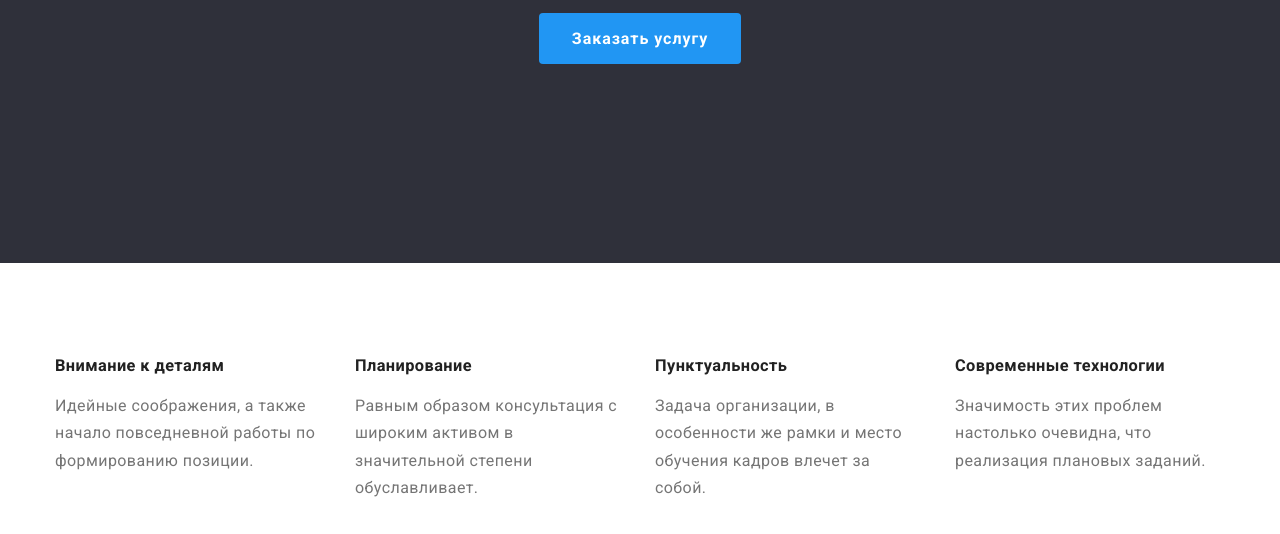
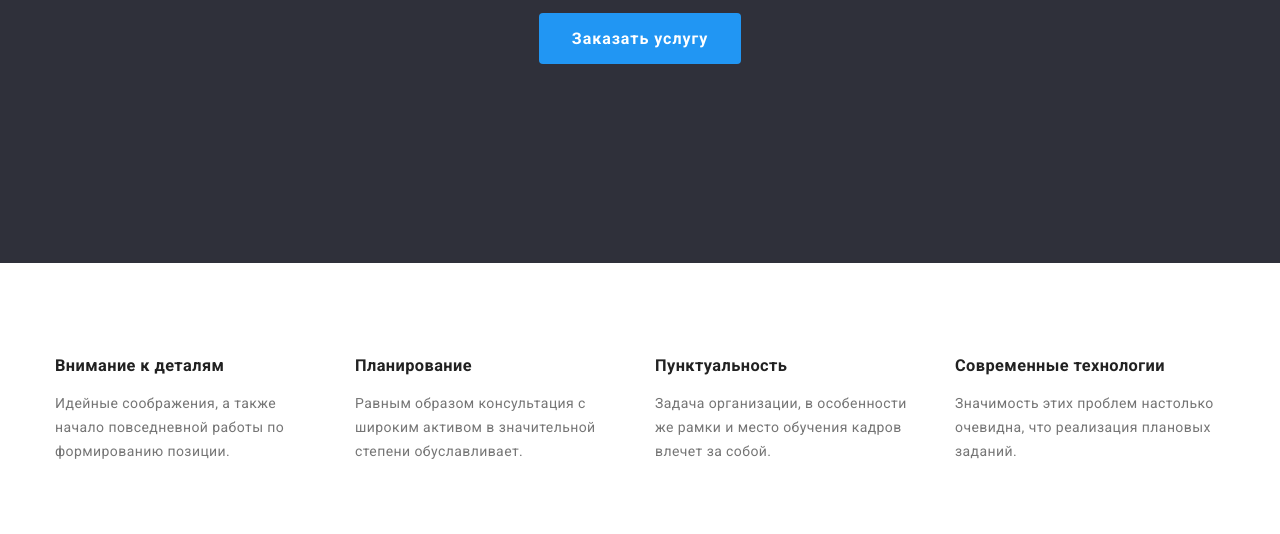
Before and after one commit to SergeyVishnevskiy/goit-markup-hw-03, a plain HTML site: page index.html in a window 1280 px wide. Shown: the part 418-952 px from the top of the page. Drawn offline with nearby package versions, Linux system fonts and the light colour scheme.

Commit message:
правка

```diff
--- a/css/style.css
+++ b/css/style.css
@@ -61,7 +61,7 @@ img {
 }
 /* site nav */
 .page-header {
-    background-color: var(--white-color);
+    /* background-color: var(--white-color); */
     border-bottom: 1px solid #ececec;
 }
 .main-header {
@@ -142,7 +142,6 @@ img {
     text-transform: uppercase;
 }
 /* ==================== END HERO ==================== */
-
 .activity {
     padding-bottom: 0px;
 }
@@ -183,7 +182,7 @@ img {
 .items-text {
     color: var(--title-text-color);
     line-height: 1.714;
-    font-size: 16px;
+    font-size: inherit;
 }
 .team-title, .product-title {
     color: var(--primary-text-color);
```
